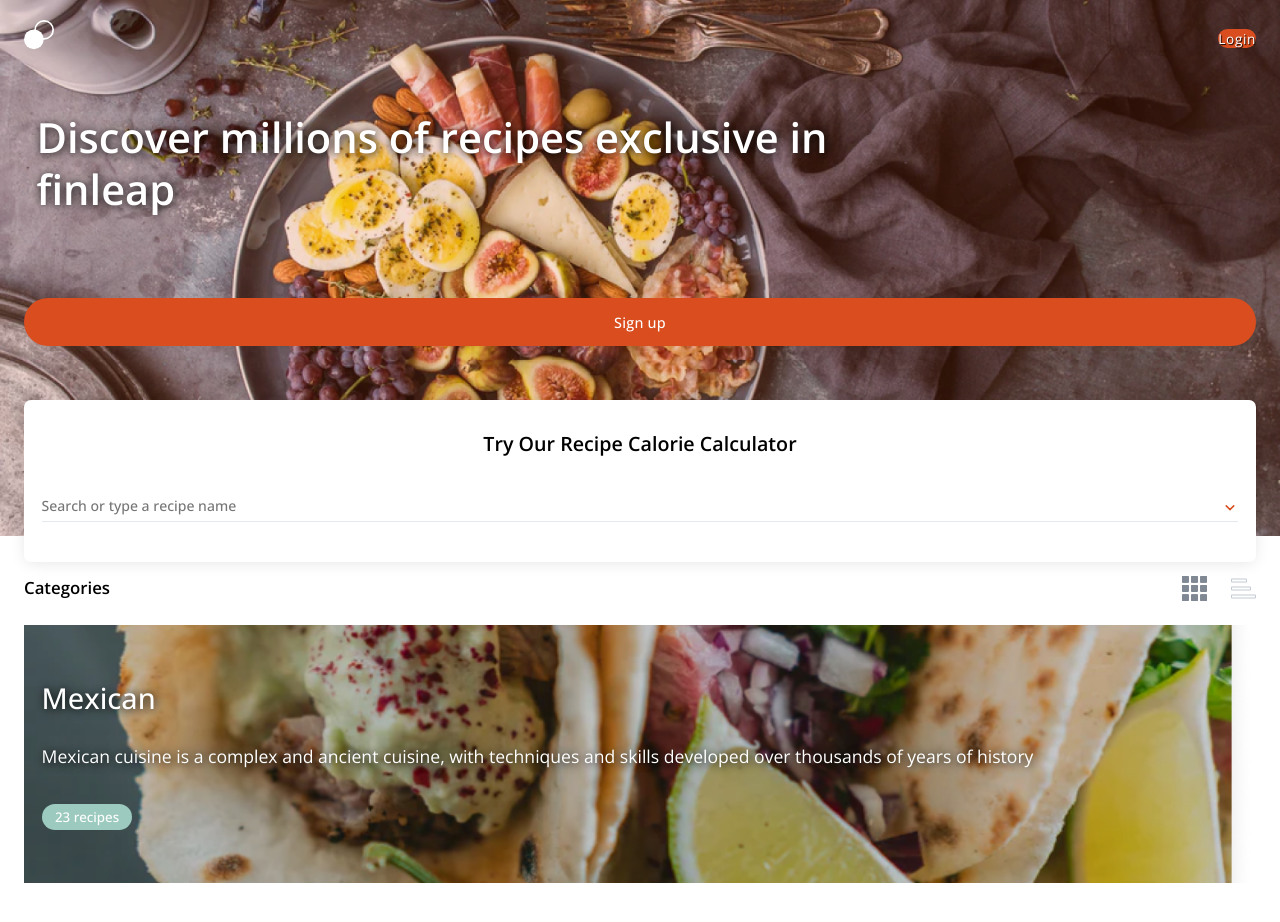
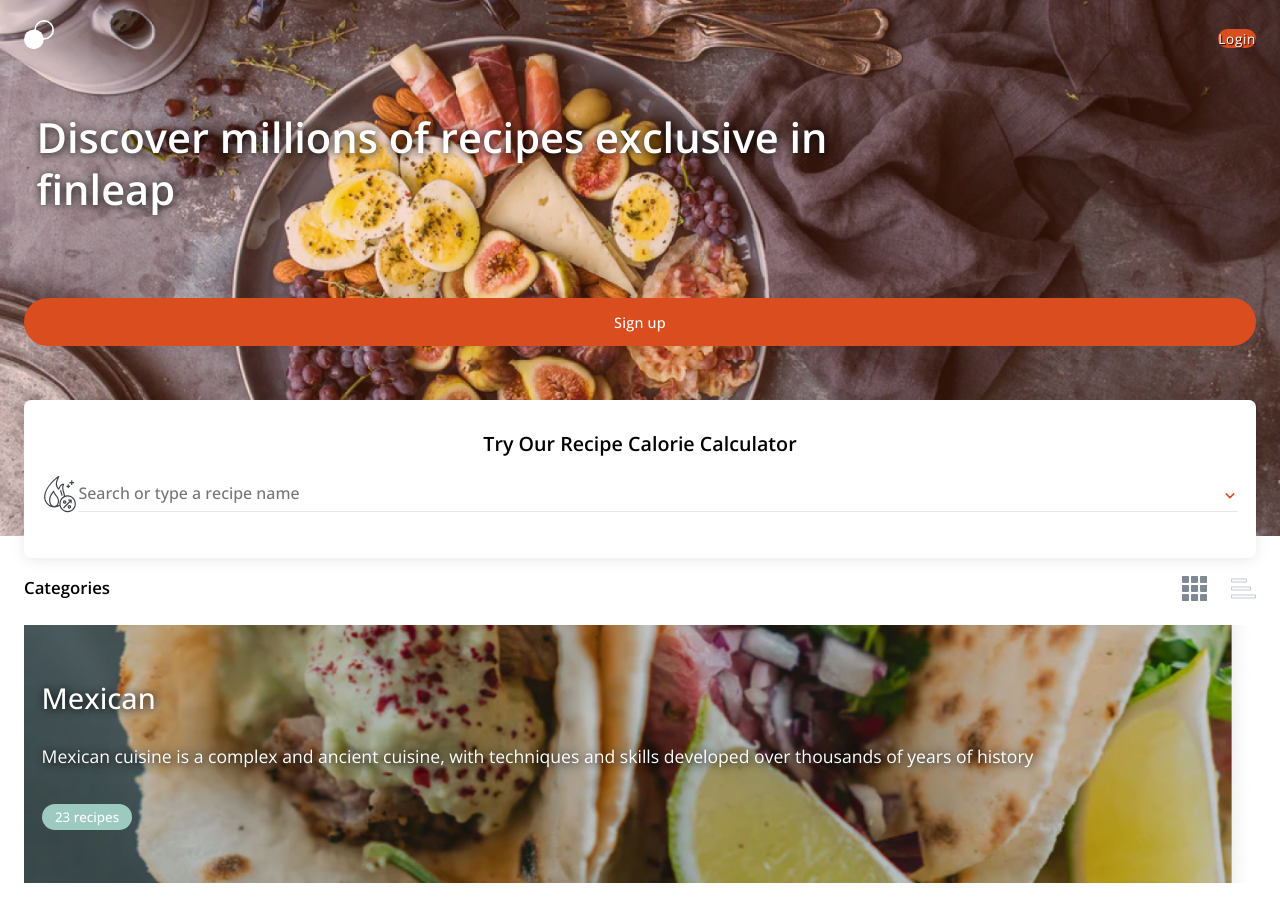
Before and after one commit to Android789515/recipe-site, a Next.js app: page / in a window 1280 px wide. Built offline with nearby package versions, Linux system fonts and the light colour scheme.

Commit message:
Added icon for the search field of the RecipeCalculatorModal.

```diff
--- a/components/modals/recipe-calculator/RecipeCalculatorModal.tsx
+++ b/components/modals/recipe-calculator/RecipeCalculatorModal.tsx
@@ -3,7 +3,9 @@ import { useRecoilState } from 'recoil'
 
 import styles from '../../../styles/modals/recipe-calculator/RecipeCalculatorModal.module.scss'
 import { recipeCalculatorState } from '../../../atoms/recipeCalculator'
+import recipeIcon from '../../../public/assets/icons/calories-plus.svg'
 
+import Image from '../../generic-components/Image'
 import ControlledInputDropdown from '../../generic-components/forms-and-inputs/ControlledInputDropdown'
 
 const RecipeCalculatorModal = () => {
@@ -18,6 +20,9 @@ const RecipeCalculatorModal = () => {
         <div className={styles.recipeCalculator}>
             <h3 className={styles.title}>Try Our Recipe Calorie Calculator</h3>
 
+            <div className={styles.searchFieldLayout}>
+                <Image className={styles.recipeIcon} src={recipeIcon} alt='' />
+
                 <ControlledInputDropdown
                     customStyles={styles.searchField}
                     value={recipeName}
@@ -26,6 +31,7 @@ const RecipeCalculatorModal = () => {
                     onChange={updateRecipeSearchField}
                 />
             </div>
+        </div>
     )
 }
 
--- a/styles/modals/recipe-calculator/RecipeCalculatorModal.module.scss
+++ b/styles/modals/recipe-calculator/RecipeCalculatorModal.module.scss
@@ -36,6 +36,8 @@ $heroLayoutHiccup: 392px;
   }
 }
 
+
+
 .title {
   font-size: .92rem;
   font-weight: 600;
@@ -47,21 +49,54 @@ $heroLayoutHiccup: 392px;
   margin-bottom: 2em;
 }
 
-$heroTitle-firstGrowth: 360px;
-$heroTitle-secondGrowth: 400px;
+.searchFieldLayout {
+  grid-column: span 2;
 
-@media (min-width: $heroTitle-firstGrowth) {
-  .title {
-    font-size: 1rem;
-  }
+  display: flex;
+  align-items: center;
 }
 
-@media (min-width: $heroTitle-secondGrowth) {
-  .title {
-    font-size: 1.23rem;
-  }
+.recipeIcon {
+  width: 24px;
 }
 
 .searchField {
   font-size: .88rem;
+
+  width: 100%;
 }
+
+$modalText-firstGrowth: 360px;
+$modalText-secondGrowth: 400px;
+
+@media (min-width: $modalText-firstGrowth) {
+  .title {
+    font-size: 1rem;
+
+    margin-bottom: 1.5em;
+  }
+
+  .recipeIcon {
+    width: 30px;
+  }
+
+  .searchField {
+    font-size: .9rem;
+  }
+}
+
+@media (min-width: $modalText-secondGrowth) {
+  .title {
+    font-size: 1.23rem;
+
+    margin-bottom: 1em;
+  }
+
+  .recipeIcon {
+    width: 38px;
+  }
+
+  .searchField {
+    font-size: 1rem;
+  }
+}
```
Also changed, not shown: public/assets/icons/calories-plus.svg (added), public/assets/icons/recipe-book.svg (added). Lines whose indentation alone changed are shown as unchanged.
